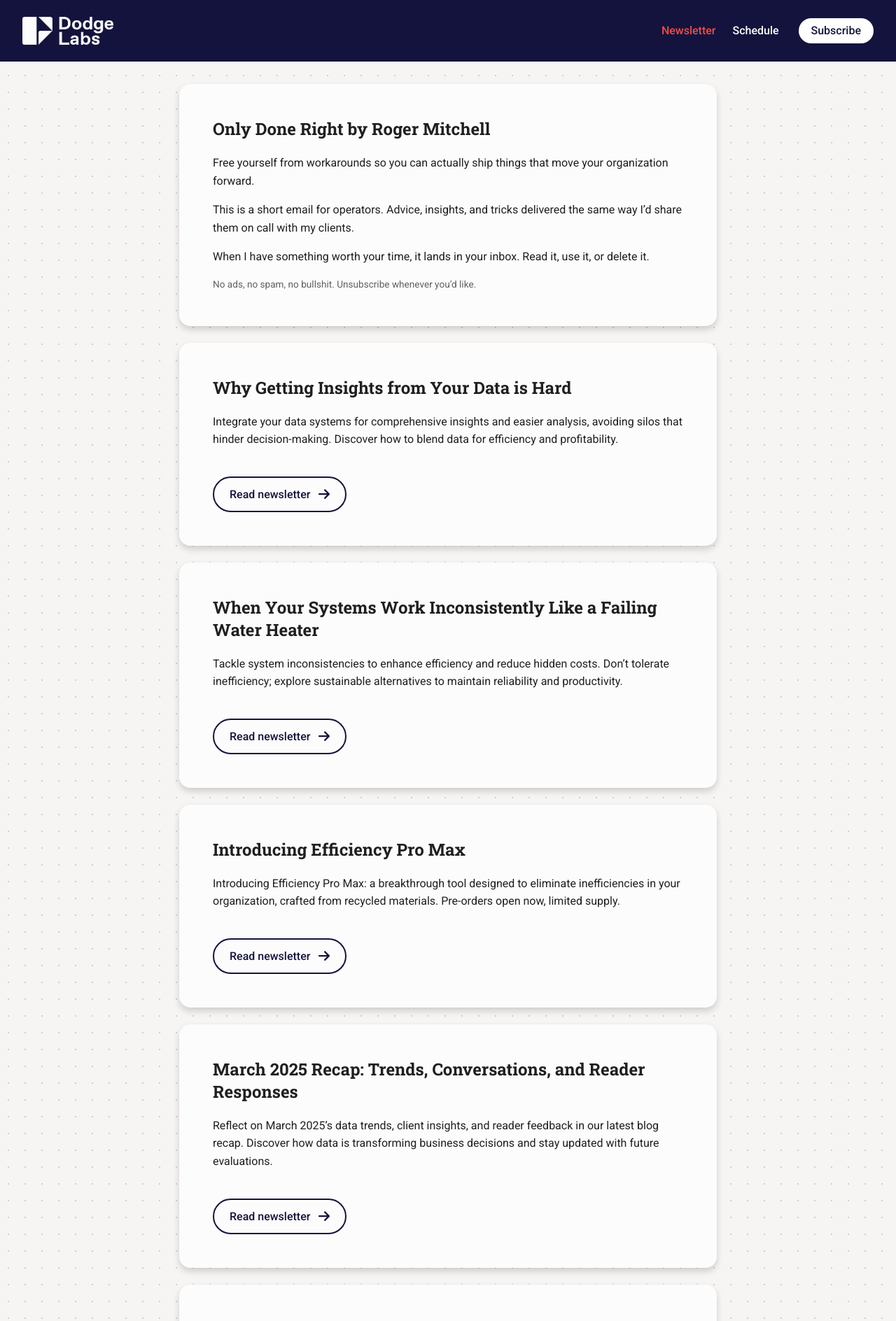
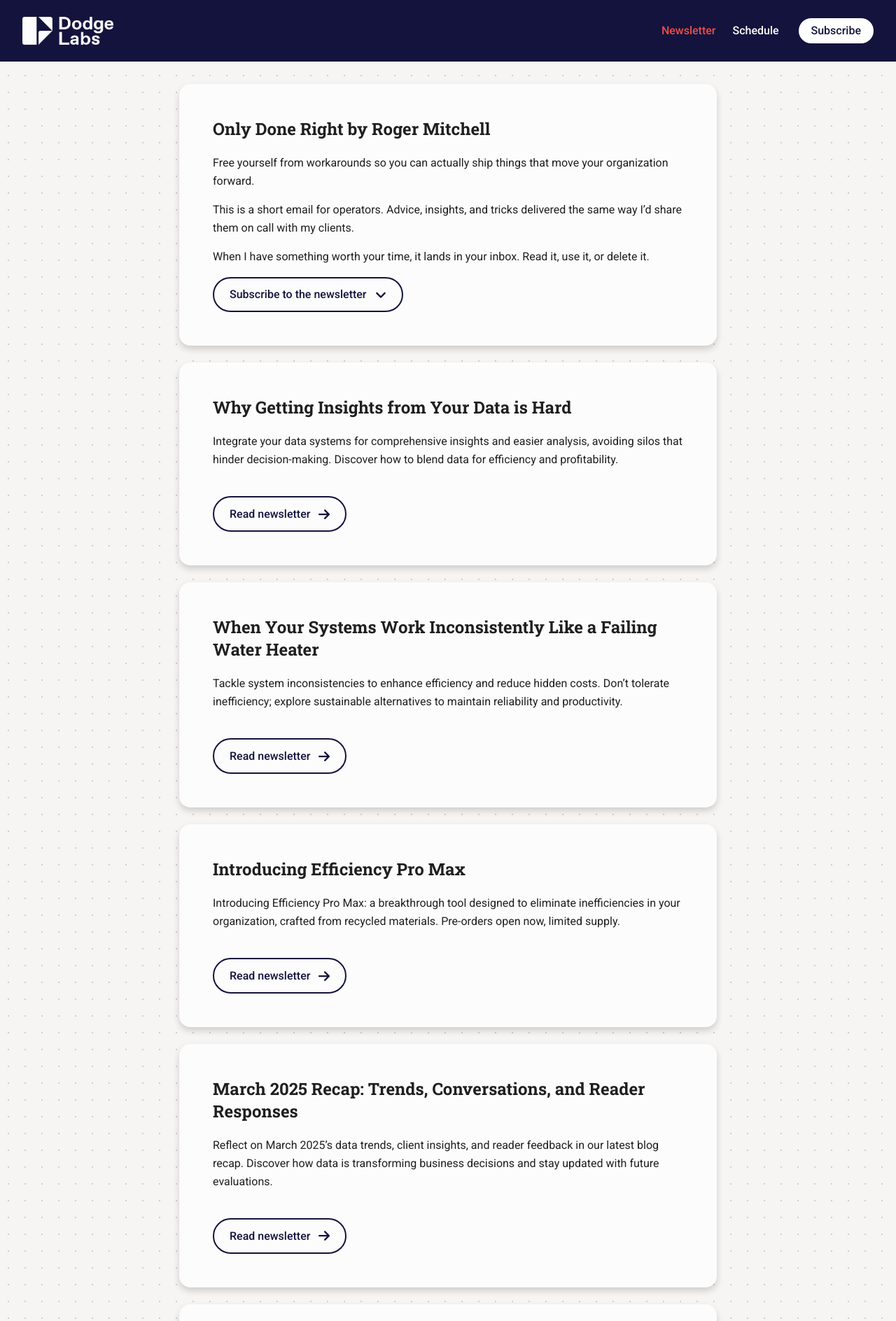
Before and after one commit to DodgeLabs/website, a Jekyll site: the page built from newsletter.md, in a window 1280 px wide. Shown: the top 1888 px of the page at 70% size. Built offline with Jekyll 4.4.1, drawn with Linux system fonts in a browser that asks for light colours.

Commit message:
Collapse the archive subscribe form behind a smooth disclosure.
Pitch stays visible. Subscribe to the newsletter toggles the HubSpot
embed with a height animation. Dedicated subscribe page is unchanged.

```diff
--- a/_includes/subscribe-card.html
+++ b/_includes/subscribe-card.html
@@ -11,8 +11,43 @@ This is a short email for operators. Advice, insights, and tricks delivered the
 When I have something worth your time, it lands in your inbox. Read it, use it, or delete it.
 </div>
 
+{%- if include.collapse_form %}
+<div class="card__body">
+<div class="form-disclosure">
+    <button type="button" class="btn-secondary form-disclosure__toggle" aria-expanded="false" aria-controls="newsletter-subscribe-form">
+        Subscribe to the newsletter
+        <svg class="form-disclosure__chevron" xmlns="http://www.w3.org/2000/svg" viewBox="0 0 448 512" aria-hidden="true"><path d="M201.4 374.6c12.5 12.5 32.8 12.5 45.3 0l160-160c12.5-12.5 12.5-32.8 0-45.3s-32.8-12.5-45.3 0L224 306.7 86.6 169.4c-12.5-12.5-32.8-12.5-45.3 0s-12.5 32.8 0 45.3l160 160z"/></svg>
+    </button>
+    <div class="form-disclosure__clip" id="newsletter-subscribe-form">
+        <div class="form-disclosure__inner" inert>
+            {% include hubspot-newsletter-form.html target="hs-newsletter-form-archive" %}
+            <p class="form-note">No ads, no spam, no bullshit. Unsubscribe whenever you’d like.</p>
+        </div>
+    </div>
+</div>
+<script>
+    (function () {
+        document.querySelectorAll(".form-disclosure").forEach(function (root) {
+            var btn = root.querySelector(".form-disclosure__toggle");
+            var inner = root.querySelector(".form-disclosure__inner");
+            if (!btn || btn.dataset.bound) return;
+            btn.dataset.bound = "true";
+            btn.addEventListener("click", function () {
+                var open = root.classList.toggle("is-open");
+                btn.setAttribute("aria-expanded", open ? "true" : "false");
+                if (inner) {
+                    if (open) inner.removeAttribute("inert");
+                    else inner.setAttribute("inert", "");
+                }
+            });
+        });
+    })();
+</script>
+</div>
+{%- else %}
 <div class="card__body">
 {% include hubspot-newsletter-form.html %}
 <p class="form-note">No ads, no spam, no bullshit. Unsubscribe whenever you’d like.</p>
 </div>
+{%- endif %}
 </article>
--- a/assets/css/style.css
+++ b/assets/css/style.css
@@ -533,6 +533,51 @@ ol {
   fill: currentColor;
 }
 
+button.btn-secondary {
+  font-family: inherit;
+  font-size: 1rem;
+  line-height: 1;
+  cursor: pointer;
+}
+
+.form-disclosure__toggle {
+  margin-top: 0;
+}
+
+.form-disclosure__chevron {
+  transition: transform 0.28s ease;
+}
+
+.form-disclosure.is-open .form-disclosure__chevron {
+  transform: rotate(180deg);
+}
+
+.form-disclosure__clip {
+  display: grid;
+  grid-template-rows: 0fr;
+  transition: grid-template-rows 0.35s ease;
+}
+
+.form-disclosure.is-open .form-disclosure__clip {
+  grid-template-rows: 1fr;
+}
+
+.form-disclosure__inner {
+  overflow: hidden;
+  min-height: 0;
+}
+
+.form-disclosure__inner .hs-newsletter-form {
+  padding-top: 12px;
+}
+
+@media (prefers-reduced-motion: reduce) {
+  .form-disclosure__clip,
+  .form-disclosure__chevron {
+    transition: none;
+  }
+}
+
 .cal-embed iframe {
   height: auto;
 }
--- a/newsletter.md
+++ b/newsletter.md
@@ -4,7 +4,7 @@ title: Newsletter
 redirect_from:
   - /newsletter-subscriber-motivations
 ---
-{% include subscribe-card.html %}
+{% include subscribe-card.html collapse_form=true %}
 {% assign sorted_newsletters = site.newsletters | sort: 'date' | reverse %}
 {% for newsletter in sorted_newsletters %}
 <article class="card">
```
